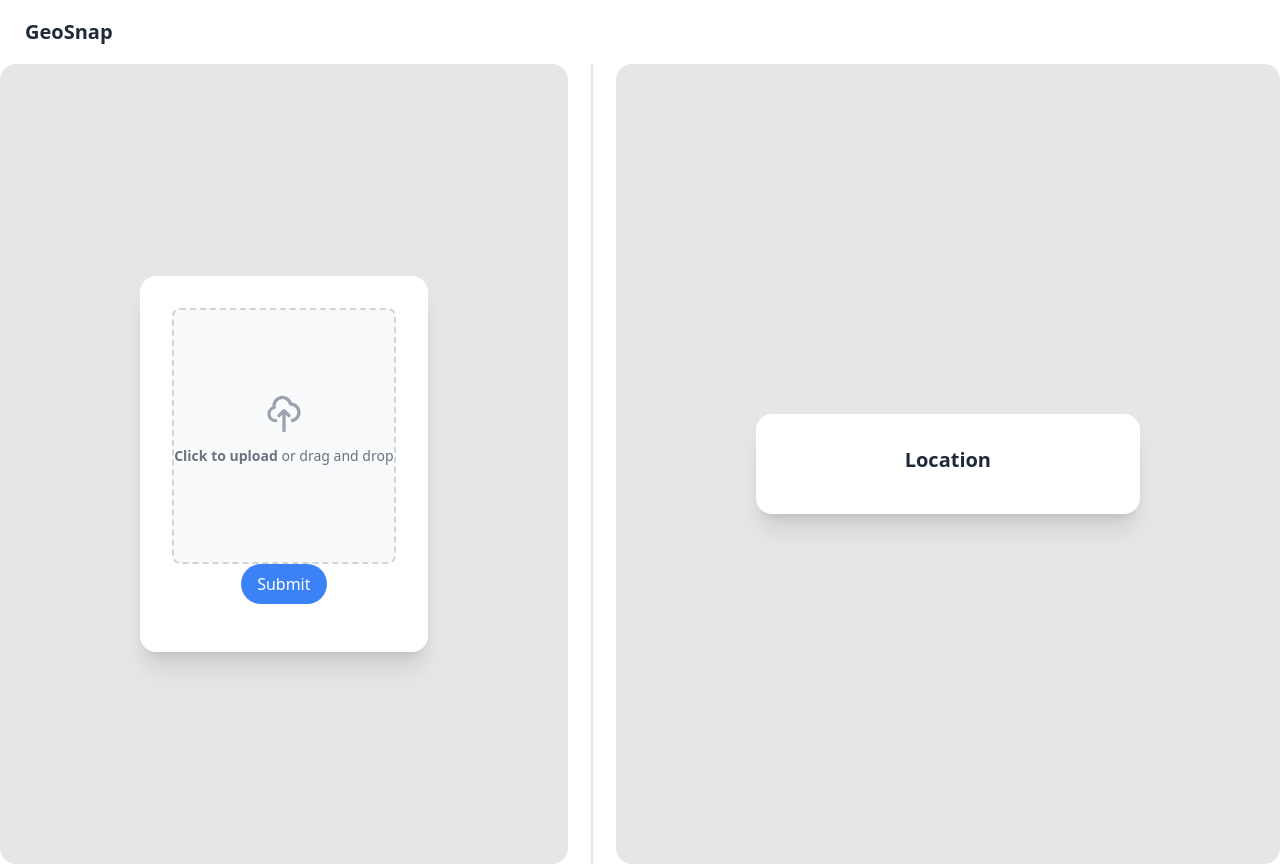
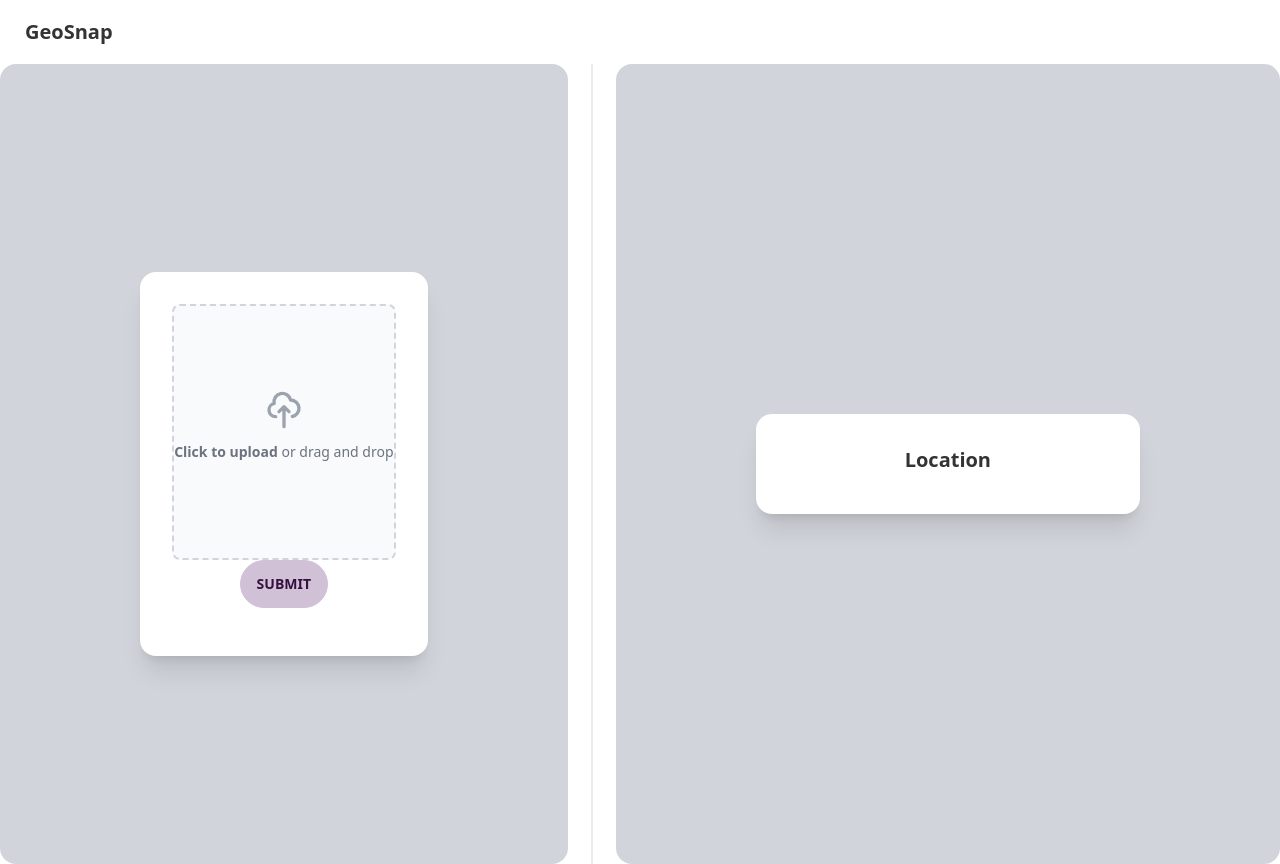
Before and after one commit to SharonAliyas5573/image_Location_finder, a Flask app: page / in a window 1280 px wide. Run offline with Flask 2, Linux system fonts and the light colour scheme; some libraries are stand-ins or nearby versions.

Commit message:
added css

```diff
--- a/templates/index.html
+++ b/templates/index.html
@@ -1,4 +1,4 @@
-<html lang="en">
+<html  data-theme="pastel" lang="en">
   <head>
     <meta charset="UTF-8" />
     <meta http-equiv="X-UA-Compatible" content="IE=edge" />
@@ -63,7 +63,7 @@
               <div class="card-actions justify-center">
                 <input
           type="Submit"
-          class="bg-blue-500 text-white py-2 px-4 rounded-full hover:bg-blue-600"
+          class="btn btn-primary"
           value="Submit"
         />
               </div>
```
